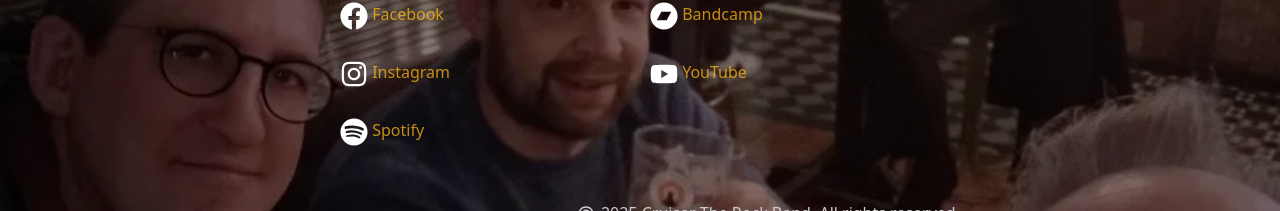
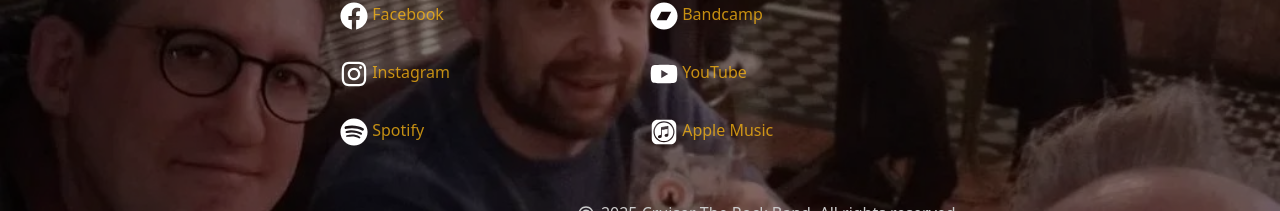
Before and after one commit to DuffmanOohyeah/boomedia, a Next.js app: page /socials in a window 1280 px wide. Shown: the part 207-418 px from the top of the page. Built offline with nearby package versions, Linux system fonts and the light colour scheme.

Commit message:
Adding iTunes link

```diff
--- a/src/app/socials/page.tsx
+++ b/src/app/socials/page.tsx
@@ -8,6 +8,7 @@ import {
 	FaBandcamp,
 	FaFacebook,
 	FaSpotify,
+	FaItunes,
 } from 'react-icons/fa';
 import { SocialCssProps, SocialHubProps } from '@/utils/types';
 import CountUp from 'react-countup';
@@ -46,6 +47,11 @@ const getSocialHubs = (): SocialHubProps[] => {
 			svg: <FaSpotify className={css.svg} />,
 			href: 'https://open.spotify.com/artist/5zYwADqi0cJ5B1f36y8kAB',
 			label: 'Spotify',
+		},
+		{
+			svg: <FaItunes className={css.svg} />,
+			href: 'https://music.apple.com/ca/artist/cruiser/1719753719',
+			label: 'Apple Music',
 		},
 	];
 	return rtnArr;
```
